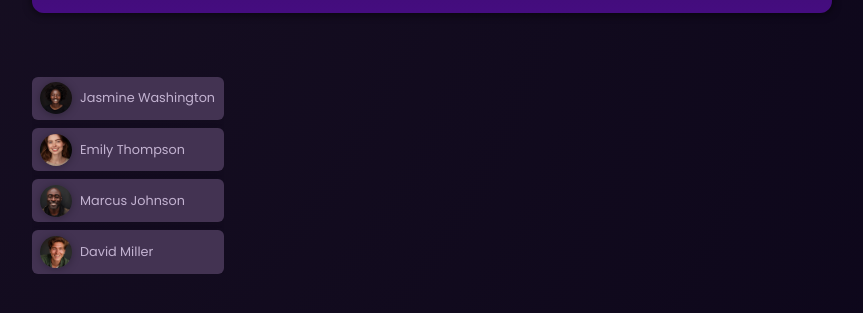
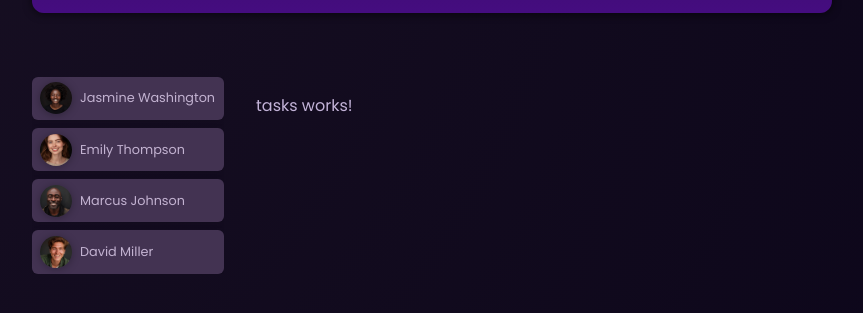
Before and after one commit to samyuktha2002/new-angular-project-udemy, an Angular app: page / in a window 1280 px wide. Shown: the part 195-508 px from the top of the page, without its empty margins (208-1071 px from the left). Built offline with nearby package versions, Linux system fonts and the light colour scheme.

Commit message:
create tasks component

```diff
--- a/src/app/app.component.html
+++ b/src/app/app.component.html
@@ -14,4 +14,6 @@
             <app-user [id]="users[3].id" [avatar]="users[3].avatar" [name]="users[3].name" (select)="onSelectUser($event)"></app-user>
         </li>
     </ul>
+
+    <app-tasks></app-tasks>
 </main>
--- a/src/app/app.component.ts
+++ b/src/app/app.component.ts
@@ -2,11 +2,12 @@
 import { HeaderComponent } from "./header/header.component";
 import { UserComponent } from "./user/user.component";
 import { DUMMY_USERS } from './dummy-users';
+import { TasksComponent } from "./tasks/tasks.component";
 
 @Component({
   selector: 'app-root',
   standalone: true,
-  imports: [HeaderComponent, UserComponent],
+  imports: [HeaderComponent, UserComponent, TasksComponent],
   templateUrl: './app.component.html',
   styleUrl: './app.component.css',
 })
--- /dev/null
+++ b/src/app/tasks/tasks.component.html
@@ -0,0 +1 @@
+<p>tasks works!</p>
```
Also changed, not shown: src/app/tasks/tasks.component.ts (added, +12 -0 lines), src/app/tasks/tasks.component.css (added).
